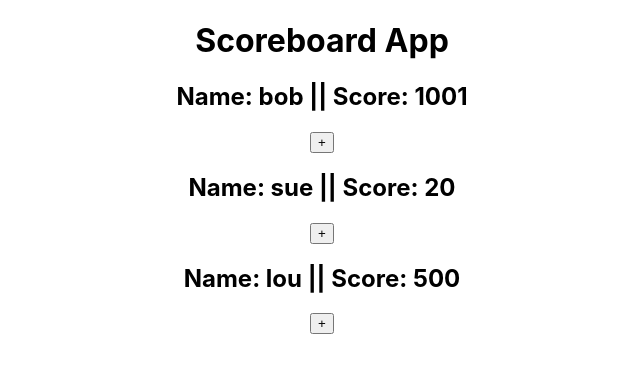
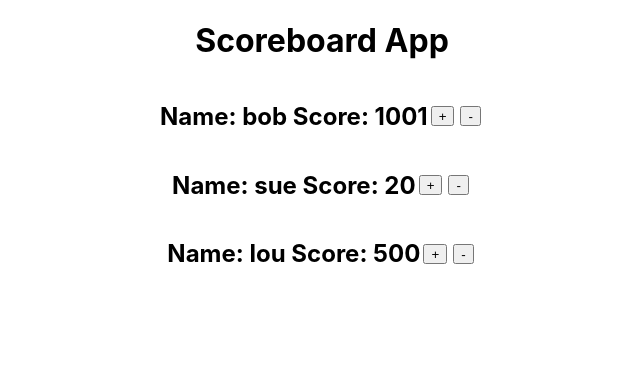
Before and after one commit to GFore/dc-React-Scoreboard, a React (Create React App) app: page / in a window 1280 px wide. Shown: the top 372 px of the page, without its empty margins (318-958 px from the left). Built offline with nearby package versions, Linux system fonts and the light colour scheme.

Commit message:
adds component and dec button

```diff
--- a/src/App.js
+++ b/src/App.js
@@ -1,6 +1,7 @@
 import React, { Component } from 'react';
 // import logo from './logo.svg';
 import './App.css';
+import ScoreCard from './Scorecard';
 
 class App extends Component {
   constructor(props) {    //not really needed since it's top level, just here for practice
@@ -29,11 +30,16 @@ class App extends Component {
   _scoresAsCards(){
     const cards = this.state.scores.map(score => {
       return (
-        <div key={score.id}>
-          <h2>Name: {score.name} || Score: {score.score}</h2>
-          <button onClick={() => this._incrementScoreById(score.id)}>+</button>
-        </div>
-      )
+        <ScoreCard
+          key = {score.id}
+          id = {score.id}
+          name = {score.name}
+          score = {score.score}
+          incScore={x => this._incrementScoreById(x)}
+          decScore={e => this._decrementScoreById(e)}
+        />
+
+      );
     });
     return cards;
   }
@@ -45,6 +51,21 @@ class App extends Component {
       // only change the score for the matching id
       if(score.id === id) {
         score.score += 1;
+      }
+      return score;
+    });
+
+    this.setState({
+      scores: newScores
+    })
+  }
+
+  _decrementScoreById(id){
+    // find the player in this.state.score and increment their score
+    const newScores = this.state.scores.map(score => {
+      // only change the score for the matching id
+      if(score.id === id) {
+        score.score -= 1;
       }
       return score;
     });
--- /dev/null
+++ b/src/Scorecard.js
@@ -0,0 +1,14 @@
+import React from 'react';
+
+
+function ScoreCard(props) {
+    return (
+        <div className="flexor">
+            <h2>Name: {props.name} Score: {props.score}</h2>
+            <button onClick={() => props.incScore(props.id)}>+</button>
+            <button onClick={() => props.decScore(props.id)}>-</button>
+        </div>
+    );
+}
+
+export default ScoreCard;
--- a/src/index.css
+++ b/src/index.css
@@ -12,3 +12,14 @@ code {
   font-family: source-code-pro, Menlo, Monaco, Consolas, "Courier New",
     monospace;
 }
+
+.flexor {
+  display: flex;
+  justify-content: center;
+  align-items: center;
+}
+
+button {
+  height: 20px;
+  margin: 3px
+}
```
